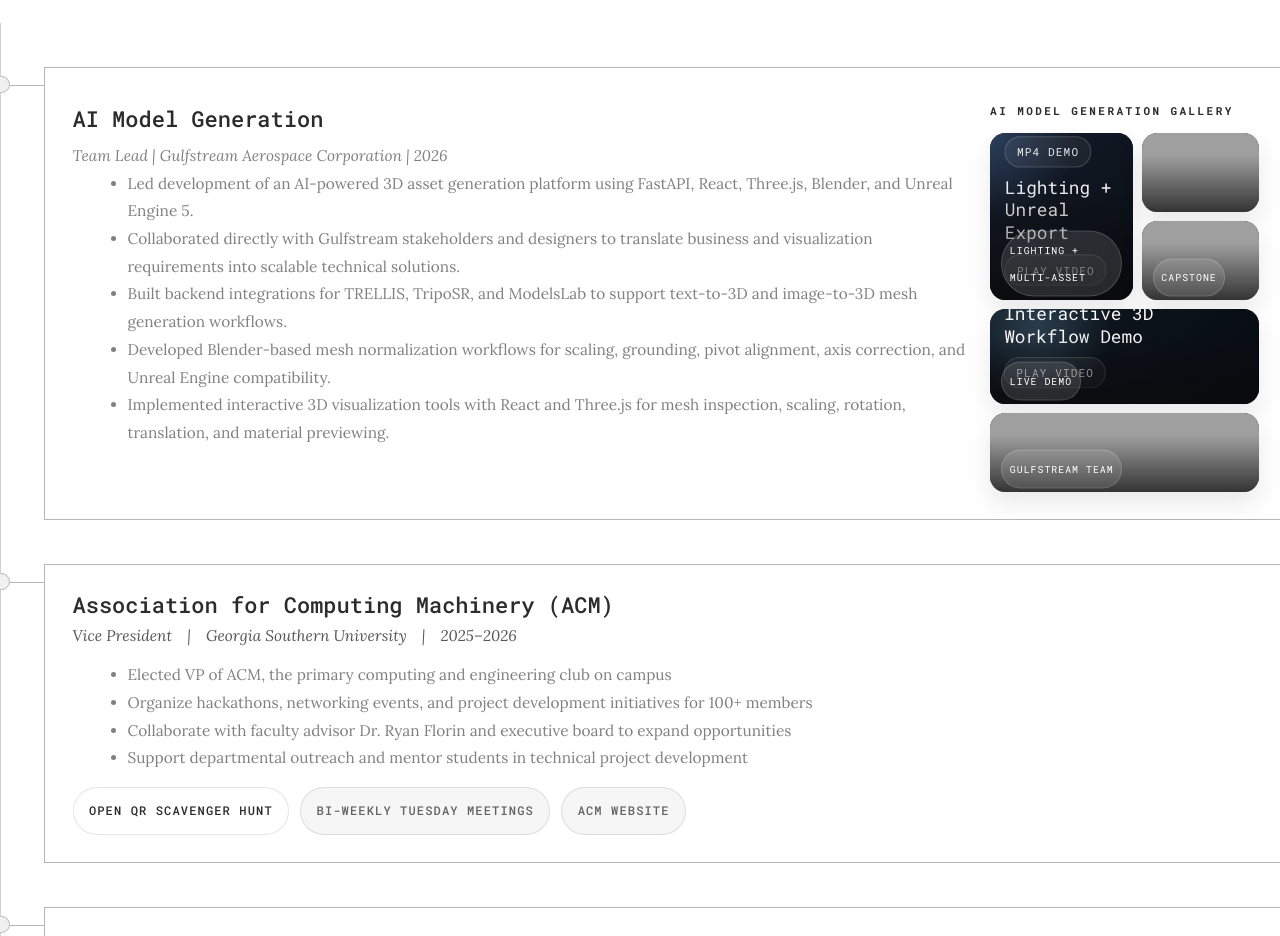
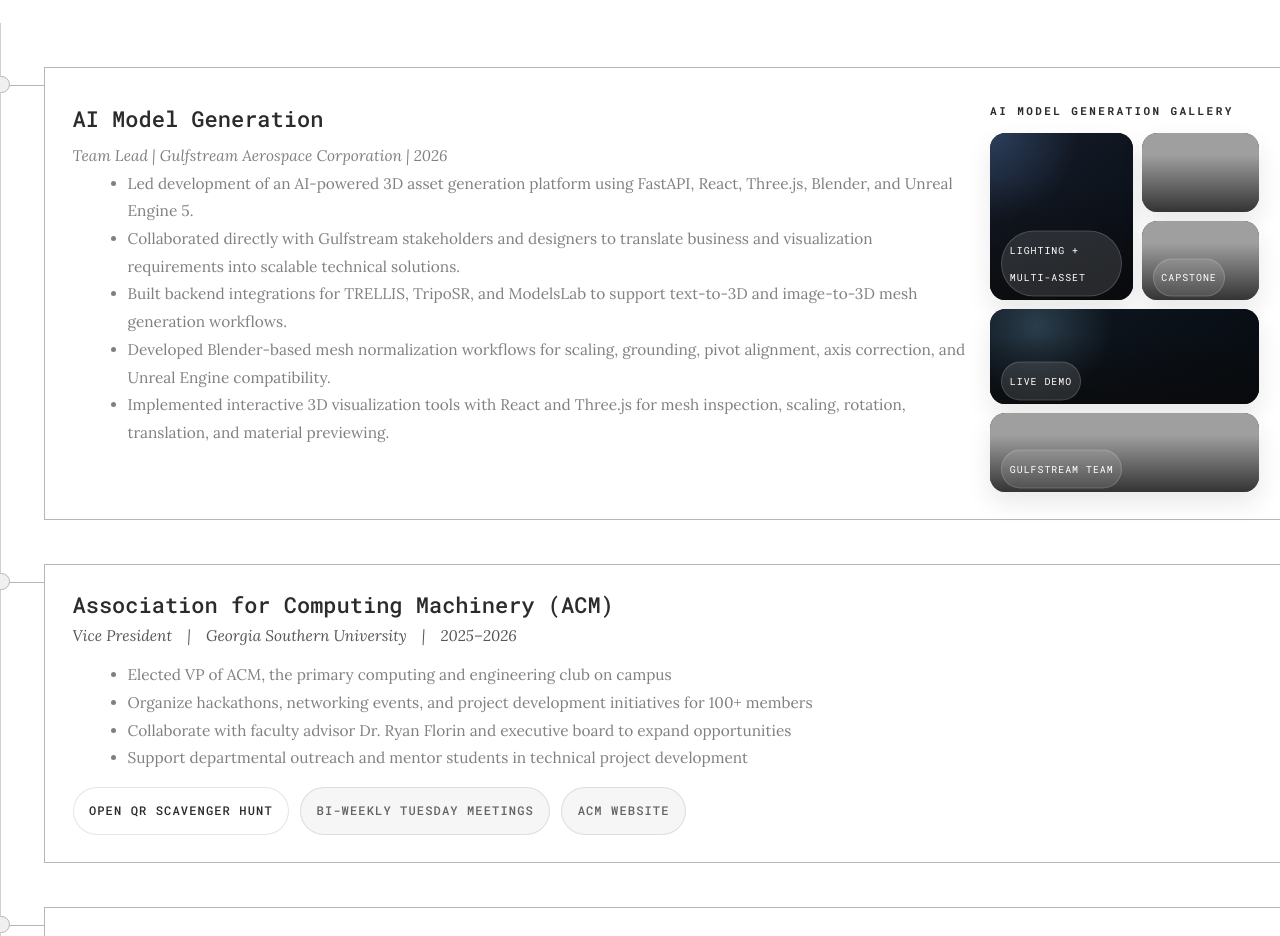
Before and after one commit to hs14235/hs14235.github.io, a plain HTML site: page index.html in a window 1280 px wide. Shown: the part 2720-3656 px from the top of the page. Drawn offline with Linux system fonts and the light colour scheme; grey boxes are pictures that could not be loaded.

Commit message:
changed Gulfstream gallery thumbnail for demos

```diff
--- a/index.html
+++ b/index.html
@@ -317,9 +317,6 @@
                 <div class="gulfstream-gallery-grid">
                   <a class="media-popup gulfstream-gallery-card gulfstream-gallery-card--hero" href="/media/gulfstream/unreal-lighting.mp4" data-media-type="video" data-caption="Blender normalization & glTF 2.0 texture mapping consisting of a high quality AI GeneratedMesh (either local or cloud) automatically seperating into Materials, StaticMesh, & Textures folders once exported onto Unreal.">
                     <div class="gulfstream-video-placeholder" aria-hidden="true">
-                      <span class="gulfstream-video-placeholder__eyebrow">MP4 Demo</span>
-                      <span class="gulfstream-video-placeholder__title">Lighting + Unreal Export</span>
-                      <span class="gulfstream-video-placeholder__play">Play video</span>
                     </div>
                     <span class="acm-gallery-overlay">
                       <span class="acm-gallery-tag">lighting + multi-asset</span>
@@ -341,9 +338,6 @@
 
                   <a class="media-popup gulfstream-gallery-card gulfstream-gallery-card--wide" href="/media/gulfstream/unreal-demo.mp4" data-media-type="video" data-caption="Interactive ModelsLab image-to-3D full demo showing 3D visualization, image/prompt based generation, along with a real-time transformation Mesh Viewer that adjusts scale, rotation, and translation of the generated mesh for inspection & reflects onto the Mesh Inspector accordingly. This inspector also gives the Designers 3D Mesh information such as normalization, texture, & assets stats in real-time.">
                     <div class="gulfstream-video-placeholder gulfstream-video-placeholder--demo" aria-hidden="true">
-                      <span class="gulfstream-video-placeholder__eyebrow">MP4 Demo</span>
-                      <span class="gulfstream-video-placeholder__title">Interactive 3D Workflow Demo</span>
-                      <span class="gulfstream-video-placeholder__play">Play video</span>
                     </div>
                     <span class="acm-gallery-overlay">
                       <span class="acm-gallery-tag">Live Demo</span>
```
